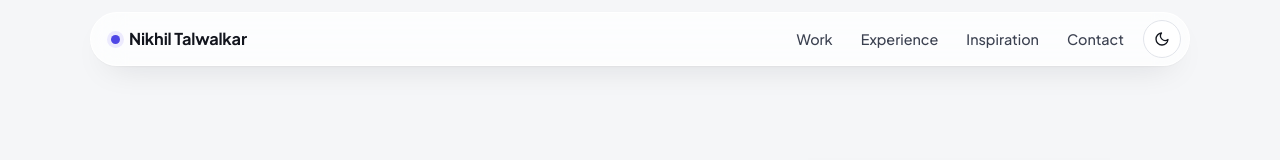
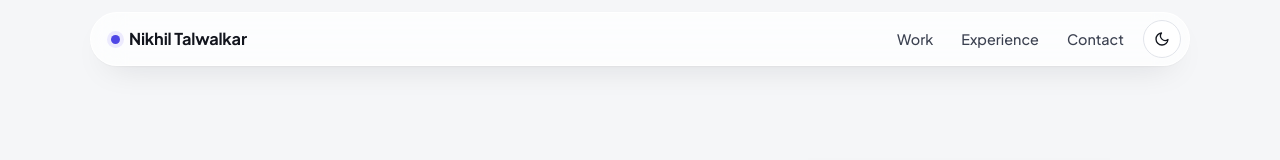
Before and after one commit to nikhilt4/nikhilt4.github.io, a plain HTML site: page index.html in a window 1280 px wide. Shown: the top 160 px of the page. Drawn offline with Linux system fonts and the light colour scheme.

Commit message:
Small update

```diff
--- a/index.html
+++ b/index.html
@@ -23,7 +23,7 @@
     <ul>
       <li><a href="#work">Work</a></li>
       <li class="hide-sm"><a href="#experience">Experience</a></li>
-      <li class="hide-sm"><a href="#inspiration">Inspiration</a></li>
+            <!-- <li class="hide-sm"><a href="#inspiration">Inspiration</a></li> -->
       <li><a href="#contact">Contact</a></li>
       <li><button class="theme-btn" type="button" aria-label="Toggle theme"></button></li>
     </ul>
@@ -233,6 +233,7 @@
        Fill these cards in with people, books, talks, or projects that shaped you.
        Delete the "todo" class from a card once it's filled in.
   -->
+    <!-- INSPIRATION (hidden until filled in)
   <section id="inspiration">
     <div class="wrap">
       <div class="sec-head">
@@ -266,6 +267,7 @@
       </div>
     </div>
   </section>
+  -->
 
   <!-- ============ CONTACT ============ -->
   <section id="contact">
```
